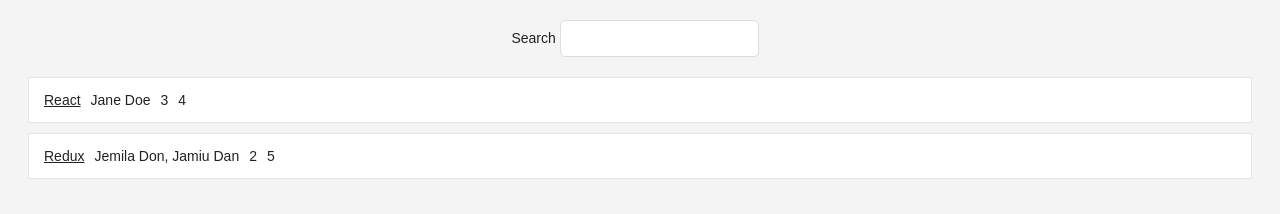
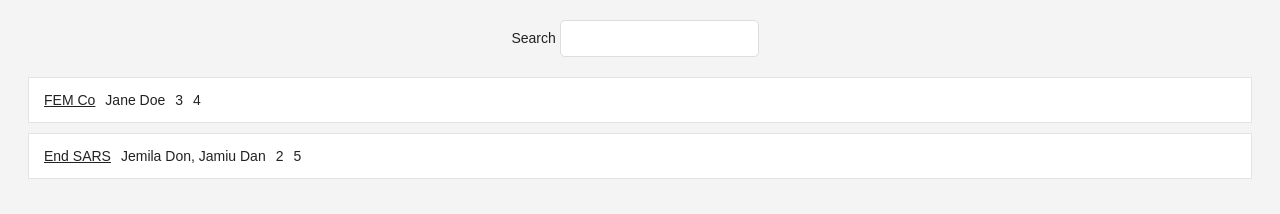
Before and after one commit to IfyN/hacker-news-app, a React (Create React App) app: page / in a window 1280 px wide. Shown: the top 214 px of the page. Built offline with nearby package versions, Linux system fonts and the light colour scheme.

Commit message:
changed links

```diff
--- a/src/App.js
+++ b/src/App.js
@@ -4,8 +4,8 @@
 
 const list = [
   {
-    title: "React",
-    url: "https://facebook.github.io/react/",
+    title: "FEM Co",
+    url: "https://feministcoalition2020.com/",
     author: "Jane Doe",
     num_comments: 3,
     points: 4,
@@ -13,8 +13,8 @@
   },
 
   {
-    title: "Redux",
-    url: "https://github.com/reactjs/redux",
+    title: "End SARS",
+    url: "https://twitter.com/feminist_co",
     author: "Jemila Don, Jamiu Dan",
     num_comments: 2,
     points: 5,
```
